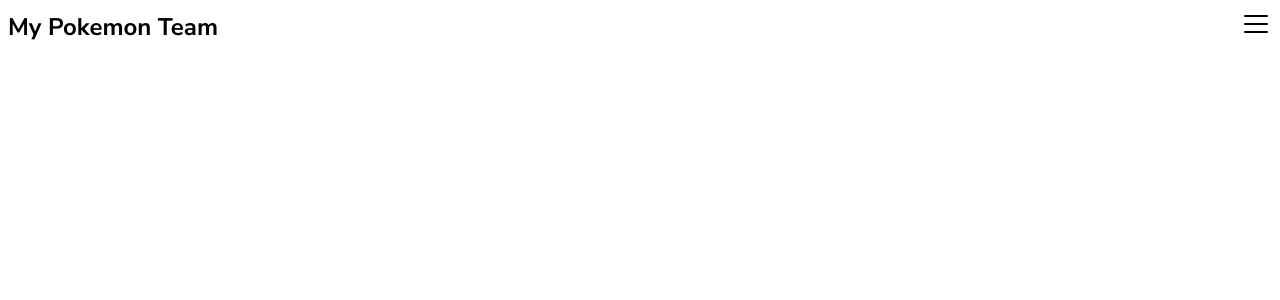
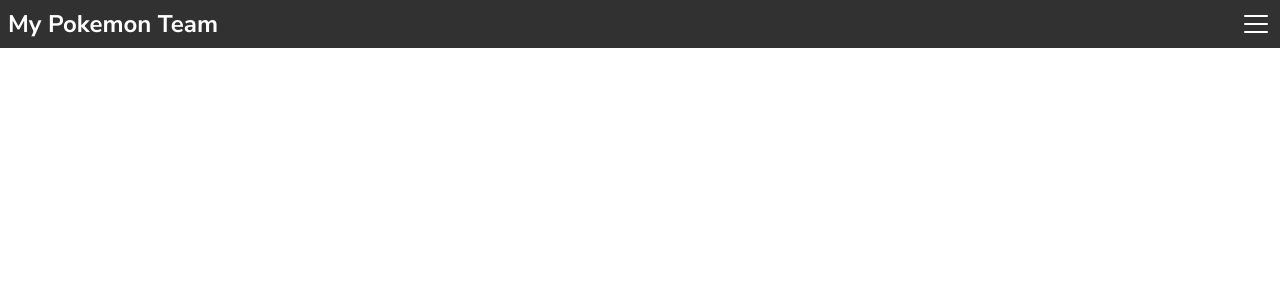
Before and after one commit to HurinBerdelon/my-pokemon-team, a Next.js app in the folder frontend/: page / in a window 1280 px wide. Shown: the top 300 px of the page. Built offline with nearby package versions, Linux system fonts and the light colour scheme.

Commit message:
update: update styles to fit with theme

```diff
--- a/frontend/src/components/Header/style.ts
+++ b/frontend/src/components/Header/style.ts
@@ -6,5 +6,8 @@ export const HeaderContainer = styled.header`
     align-items: center;
     padding: 0.5rem;
 
+    background: ${props => props.theme.colors.boxOne};
+    color: ${props => props.theme.colors.textTwo};
+
     position: relative;
 `
--- a/frontend/src/components/Menu/style.ts
+++ b/frontend/src/components/Menu/style.ts
@@ -1,6 +1,5 @@
 import styled from "styled-components";
 
 export const MenuContainer = styled.nav`
-
-
+    margin-top: 1rem;
 `
--- a/frontend/src/components/PopoverMenu/style.ts
+++ b/frontend/src/components/PopoverMenu/style.ts
@@ -3,6 +3,9 @@ import styled from "styled-components";
 export const PopoverMenuContainer = styled.div`
 
     button {
+        color: ${props => props.theme.colors.textTwo};
+        display: flex;
+
         svg {
             font-size: 2rem;
         }
@@ -11,20 +14,25 @@ export const PopoverMenuContainer = styled.div`
     .popoverMenuContent{
         position: absolute;
         right: 0;
-        background: #ff0;
+        background: ${props => props.theme.colors.backgroundTwo};
+        color: ${props => props.theme.colors.textOne};
 
         padding: 0.5rem 1rem;
 
         .logout {
             margin-top: 1rem;
-            border-top: 1px solid;
+            border-top: 1px solid ${props => props.theme.colors.inputPlaceholder};
 
-            text-align: center;
+            display: flex;
+            justify-content: center;
 
             .logoutButton {
-                background: #0ff;
+                margin-top: 1rem;
                 padding: 0.25rem 0.75rem;
-                border-radius: 0.25rem;
+                border-radius: 1rem;
+
+                background: ${props => props.theme.colors.buttons};
+                color: ${props => props.theme.colors.textThree};
             }
         }
     }
--- a/frontend/src/components/Profile/style.ts
+++ b/frontend/src/components/Profile/style.ts
@@ -9,7 +9,7 @@ export const ProfileContainer = styled.div`
     .imgContainer {
         width: 85px;
         height: 85px;
-        border: 2px solid;
+        border: 2px solid ${props => props.theme.colors.buttons};
         border-radius: 50%;
 
         img {
@@ -26,11 +26,13 @@ export const ProfileContainer = styled.div`
     }
 
     .profileUpdateButton {
-        background: #0ff;
+        background: ${props => props.theme.colors.buttons};
+        color: ${props => props.theme.colors.textThree};
+
         padding: 0.25rem 0.75rem;
-        border-radius: 0.25rem;
+        border-radius: 1rem;
     }
 
     padding-bottom: 1rem;
-    border-bottom: 1px solid;
+    border-bottom: 1px solid ${props => props.theme.colors.inputPlaceholder};
 `
```
